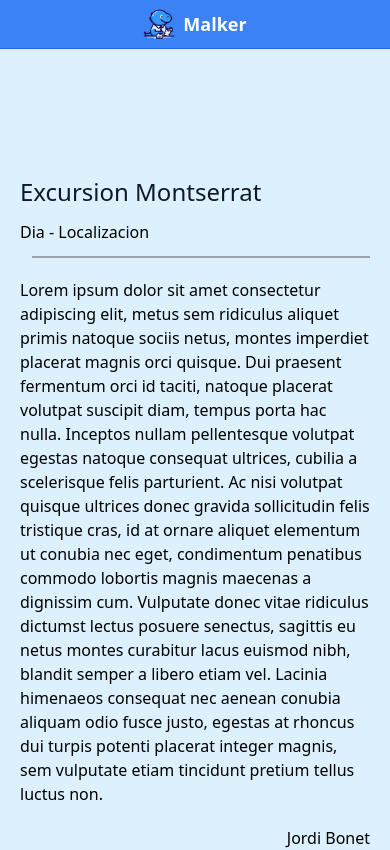
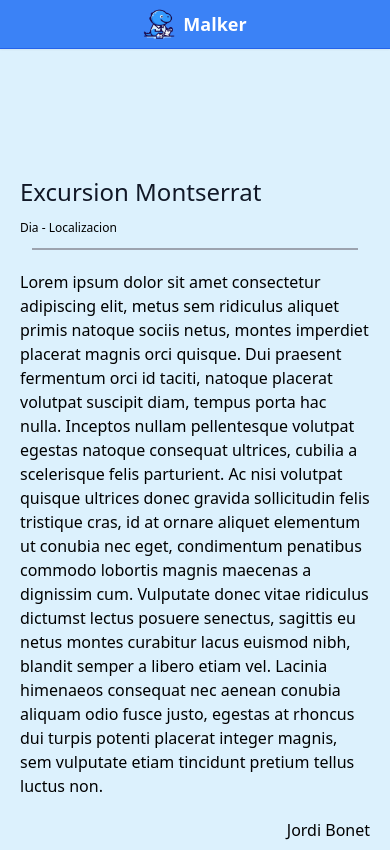
Before and after one commit to JAM-Productions/malker, a React (Vite) app: page / in a window 390 px wide. Shown: the top 850 px of the page. Built offline with nearby package versions, Linux system fonts and the light colour scheme; no server answers.

Commit message:
Update 2 PlanView

```diff
--- a/src/components/PlanView.jsx
+++ b/src/components/PlanView.jsx
@@ -12,13 +12,13 @@ const PlanView = () => {
     return (
         <div>
             {/* Información del plan */}
-            <div class="container px-5 py-24 mx-auto">
-                <div class="flex flex-col w-full ">
-                    <h1 class="sm:text-3xl text-2xl font-medium text-gray-900">{title}</h1>
-                    <p class="mt-3 text-base">{date} - {location}</p>
-                    <div class="border-t-2 border-gray-400 ml-3 mb-5 mt-3"></div>
+            <div className="container px-5 py-24 mx-auto">
+                <div className="flex flex-col w-full">
+                    <h1 className="sm:text-3xl text-2xl font-medium text-gray-900">{title}</h1>
+                    <p className="mt-3 text-xs sm:text-base">{date} - {location}</p>
+                    <div className="border-t-2 border-gray-400 mx-3 mb-5 mt-3"></div>
                     <p>{description}</p>
-                    <p class="text-right mt-5">{author}</p>
+                    <p className="text-right mt-5">{author}</p>
                 </div>
             </div>
             {/* Unirse */}
```
